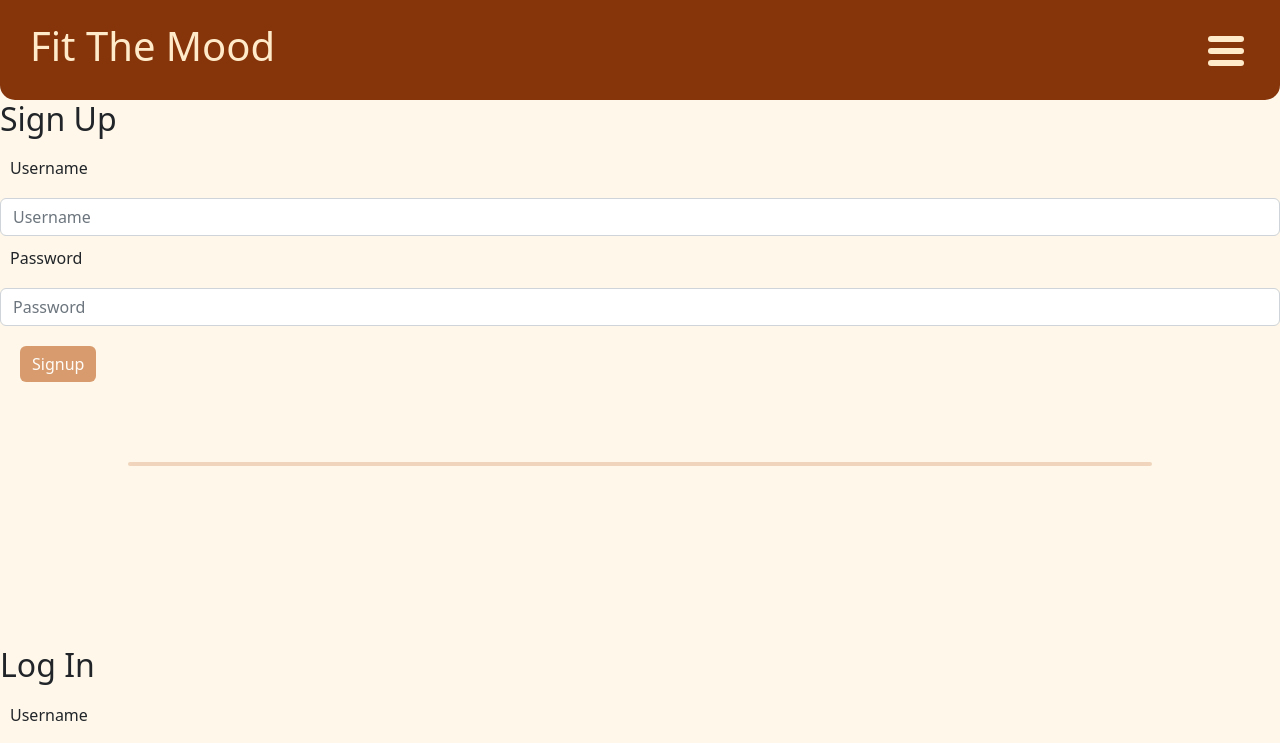
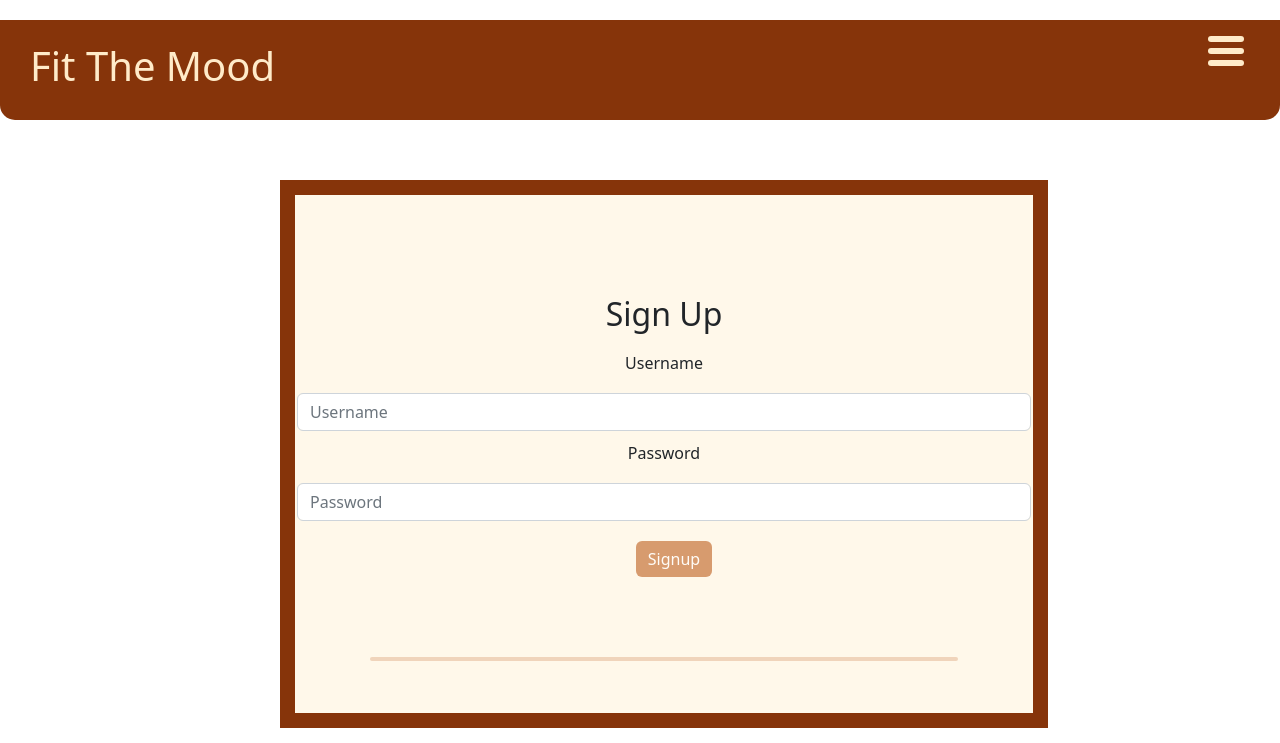
Before and after one commit to halliemestas/FitTheMood, a React (Create React App) app in the folder client/: page / in a window 1280 px wide. Shown: the top 743 px of the page. Built offline with nearby package versions, Linux system fonts and the light colour scheme.

Commit message:
Added styling to login

```diff
--- a/client/src/styles/universal.css
+++ b/client/src/styles/universal.css
@@ -33,6 +33,14 @@
   background-color: #FFF8EA;
   padding-top: 100px !important;
   padding-bottom: 30px;
+  width: 60%;
+  text-align: center;
+  border: 15px solid #86340A;
+  padding: 2px;
+  margin: 20px;
+  position: relative;
+  top: 160px;
+  left: 260px;
 }
 
 .paulGreeting{
```
